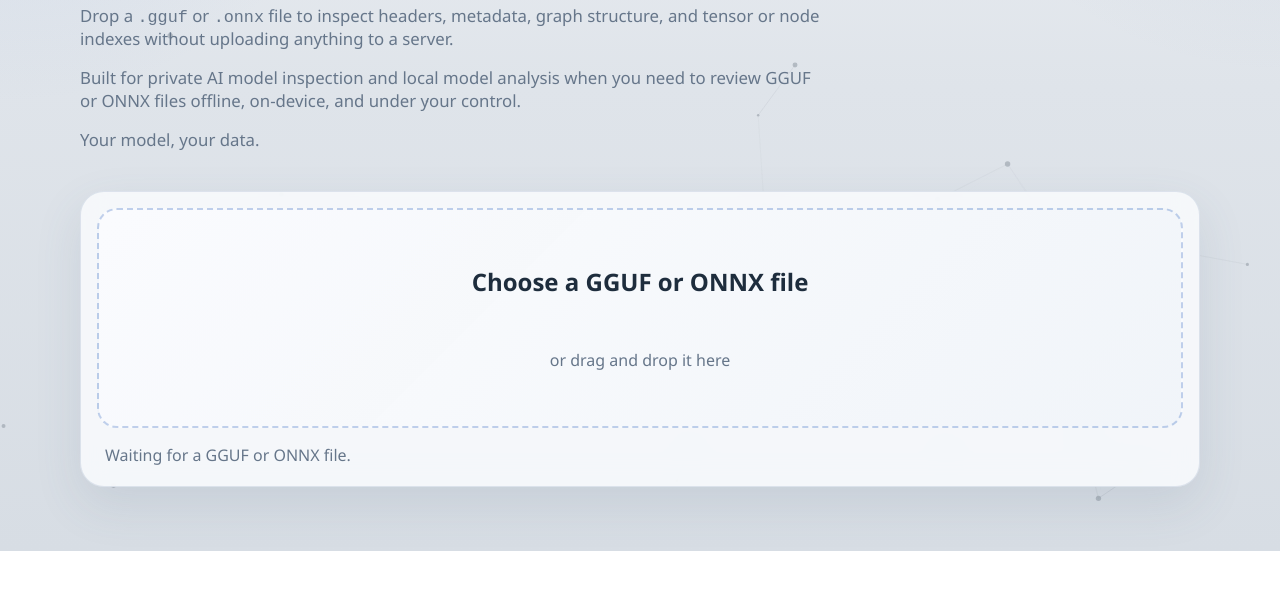
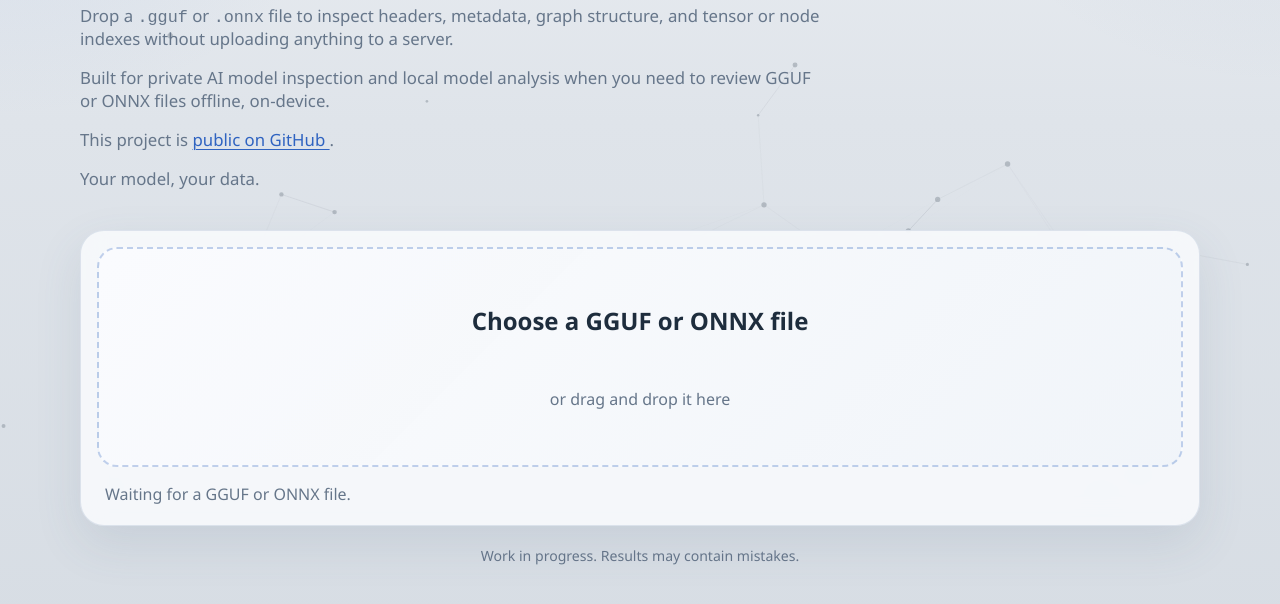
Before and after one commit to mejustandrew/ai-model-inspector, a website built with Vite: page index.html in a window 1280 px wide. Shown: the part 294-898 px from the top of the page. Before the commit the page ends 845 px from the top, so only its background shows below. Built offline with nearby package versions, Linux system fonts and the light colour scheme.

Commit message:
public repo notice.

```diff
--- a/src/main.js
+++ b/src/main.js
@@ -38,7 +38,14 @@ app.innerHTML = `
       </p>
       <p class="lede">
         Built for private AI model inspection and local model analysis when you need to review
-        GGUF or ONNX files offline, on-device, and under your control.
+        GGUF or ONNX files offline, on-device.
+      </p>
+      <p class="lede source-link">
+        This project is
+        <a href="https://github.com/mejustandrew/ai-model-inspector" rel="noreferrer" target="_blank">
+          public on GitHub
+        </a>
+        .
       </p>
       <p class="lede">Your model, your data.</p>
     </section>
@@ -177,6 +184,10 @@ app.innerHTML = `
         </div>
       </div>
     </section>
+
+    <p class="app-disclaimer">
+      Work in progress. Results may contain mistakes.
+    </p>
   </main>
 `;
 
--- a/src/style.css
+++ b/src/style.css
@@ -193,6 +193,17 @@ body {
   font-size: 1.05rem;
 }
 
+.lede a {
+  color: var(--accent-strong);
+  text-decoration-thickness: 1px;
+  text-underline-offset: 0.18em;
+}
+
+.lede a:hover,
+.lede a:focus-visible {
+  color: var(--ink);
+}
+
 .panel {
   margin-top: 1.5rem;
   background: var(--panel);
@@ -200,6 +211,13 @@ body {
   border-radius: 24px;
   box-shadow: var(--shadow);
   backdrop-filter: blur(12px);
+}
+
+.app-disclaimer {
+  margin: 1.25rem 0 0;
+  color: var(--muted);
+  font-size: 0.88rem;
+  text-align: center;
 }
 
 .upload-panel {
```
